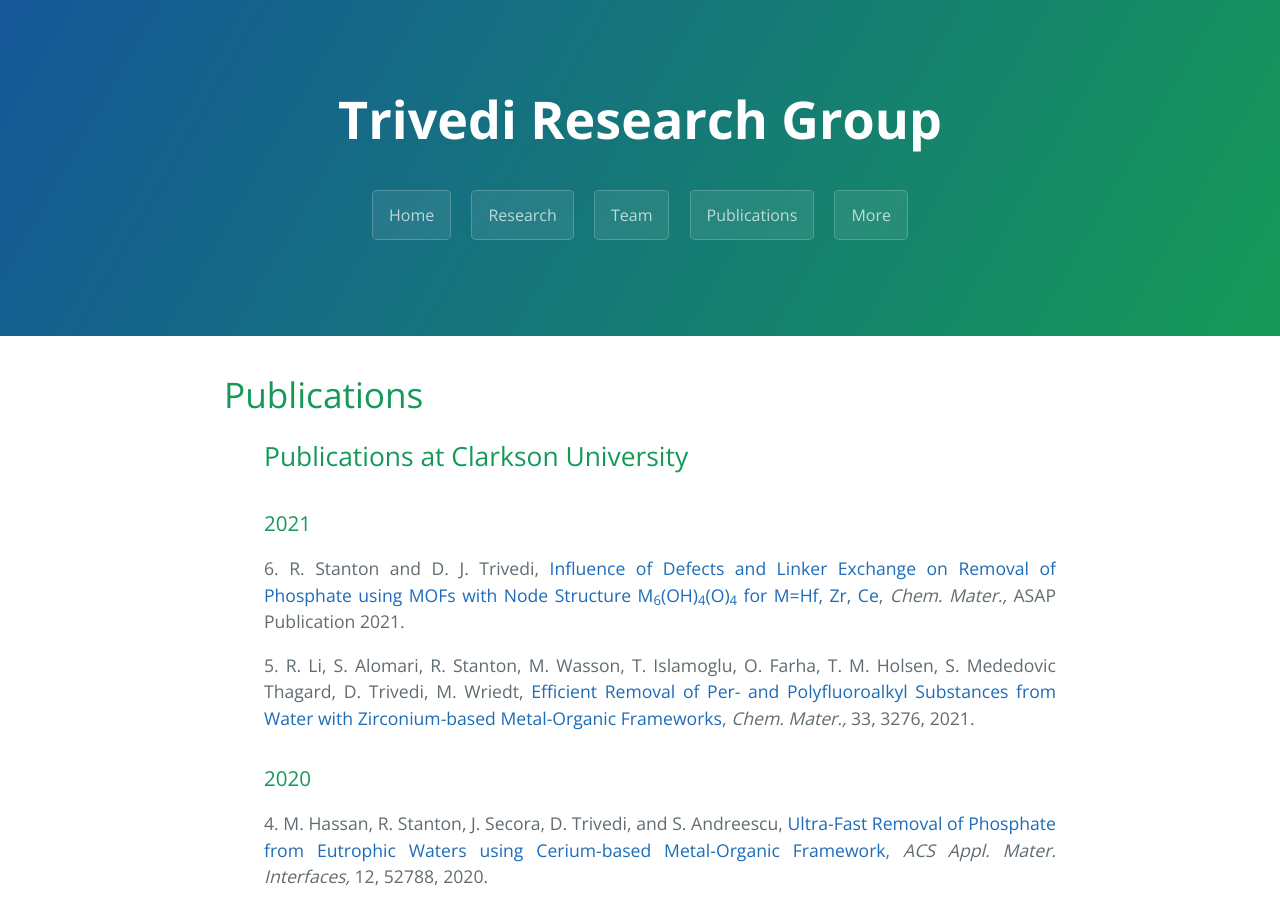
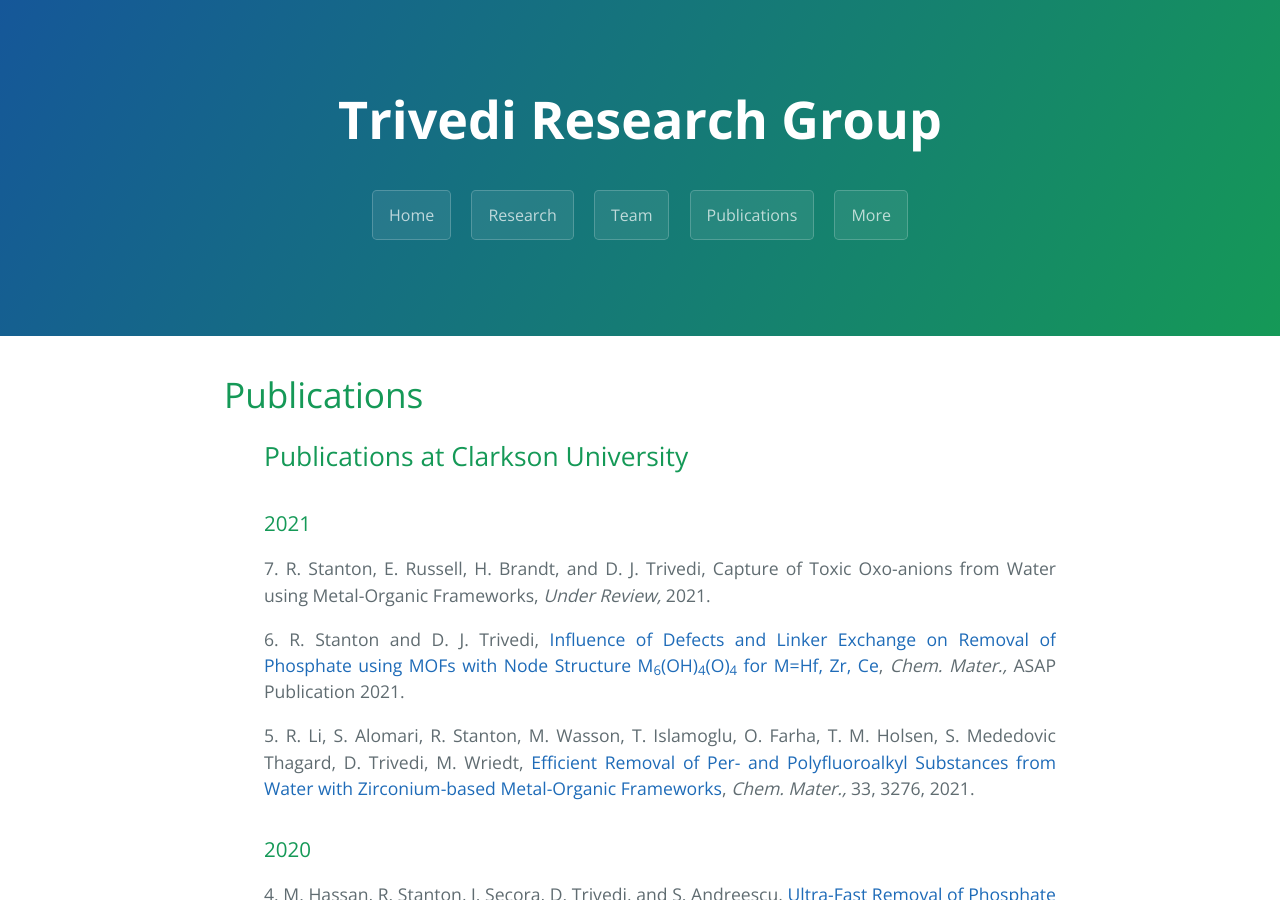
Before and after one commit to dharatrivedi/dharatrivedi.github.io, a Jekyll site: the page built from publication.html, in a window 1280 px wide and 900 px high. Built offline with Jekyll 4.4.1, drawn with Linux system fonts in a browser that asks for light colours.

Commit message:
Update publication.html

```diff
--- a/publication.html
+++ b/publication.html
@@ -8,6 +8,8 @@ title: {{ site.name }}
   <ul class="clearfix" style="text-align:justify">
     <h2>Publications at Clarkson University</h2>
     <h3>2021</h3>
+      7. R. Stanton, E. Russell, H. Brandt, and D. J. Trivedi, Capture of Toxic Oxo-anions from Water using Metal-Organic Frameworks, <i> Under Review,</i> 2021.<br />
+      <p> </p>
       6. R. Stanton and D. J. Trivedi, <a href="https://doi.org/10.1021/acs.chemmater.1c01521"> Influence of Defects and Linker Exchange on Removal of Phosphate using MOFs with Node Structure M<sub>6</sub>(OH)<sub>4</sub>(O)<sub>4</sub> for M=Hf, Zr, Ce</a>, <i> Chem. Mater.,</i> ASAP Publication 2021.<br />
       <p> </p>
       5. R. Li, S. Alomari, R. Stanton, M. Wasson, T. Islamoglu, O. Farha, T. M. Holsen, S. Mededovic Thagard, D. Trivedi, M. Wriedt, <a href="https://doi.org/10.1021/acs.chemmater.1c00324"> Efficient Removal of Per- and Polyfluoroalkyl Substances from Water with Zirconium-based Metal-Organic Frameworks</a>, <i> Chem. Mater.,</i> 33, 3276, 2021.<br />
```
